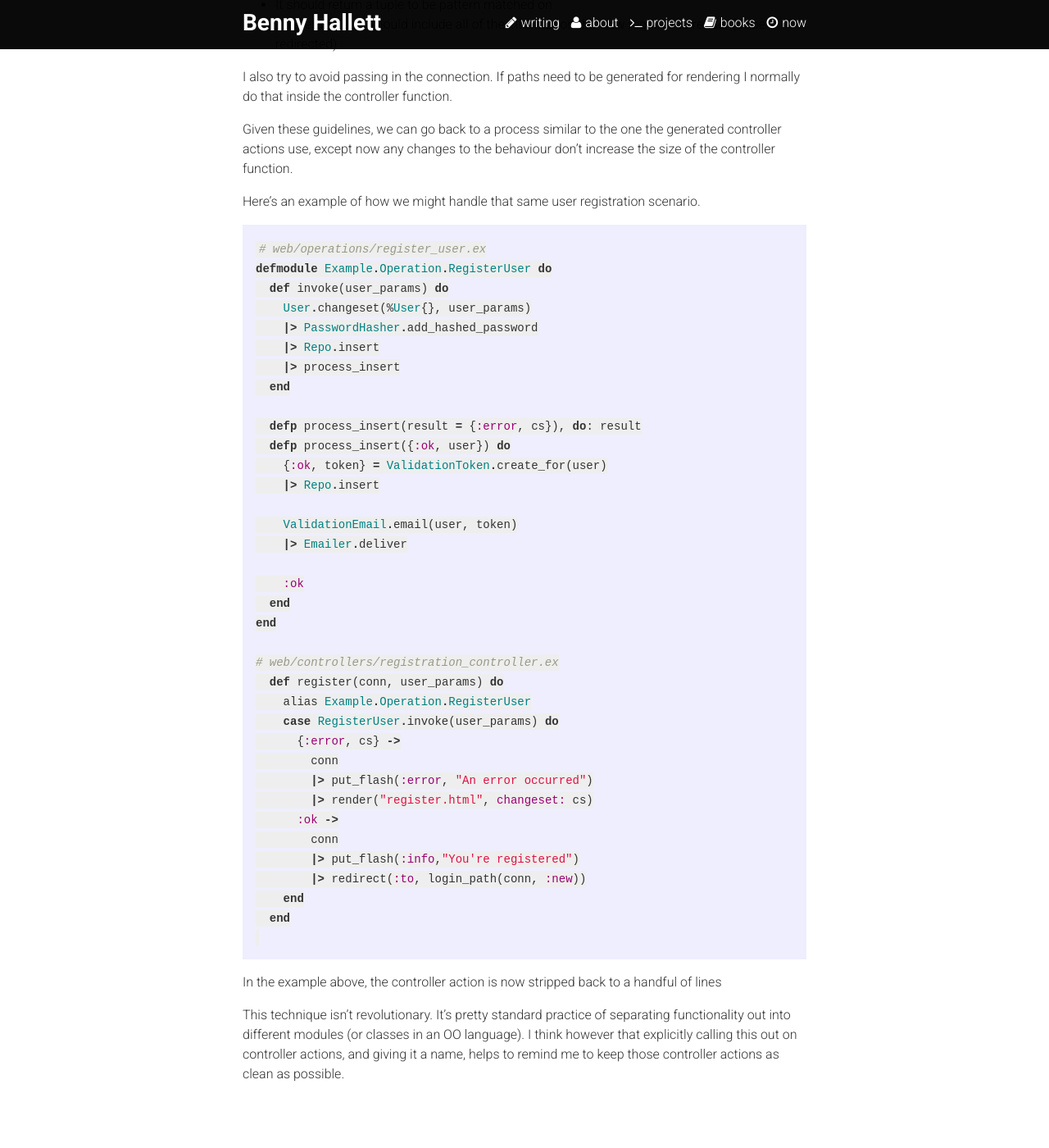
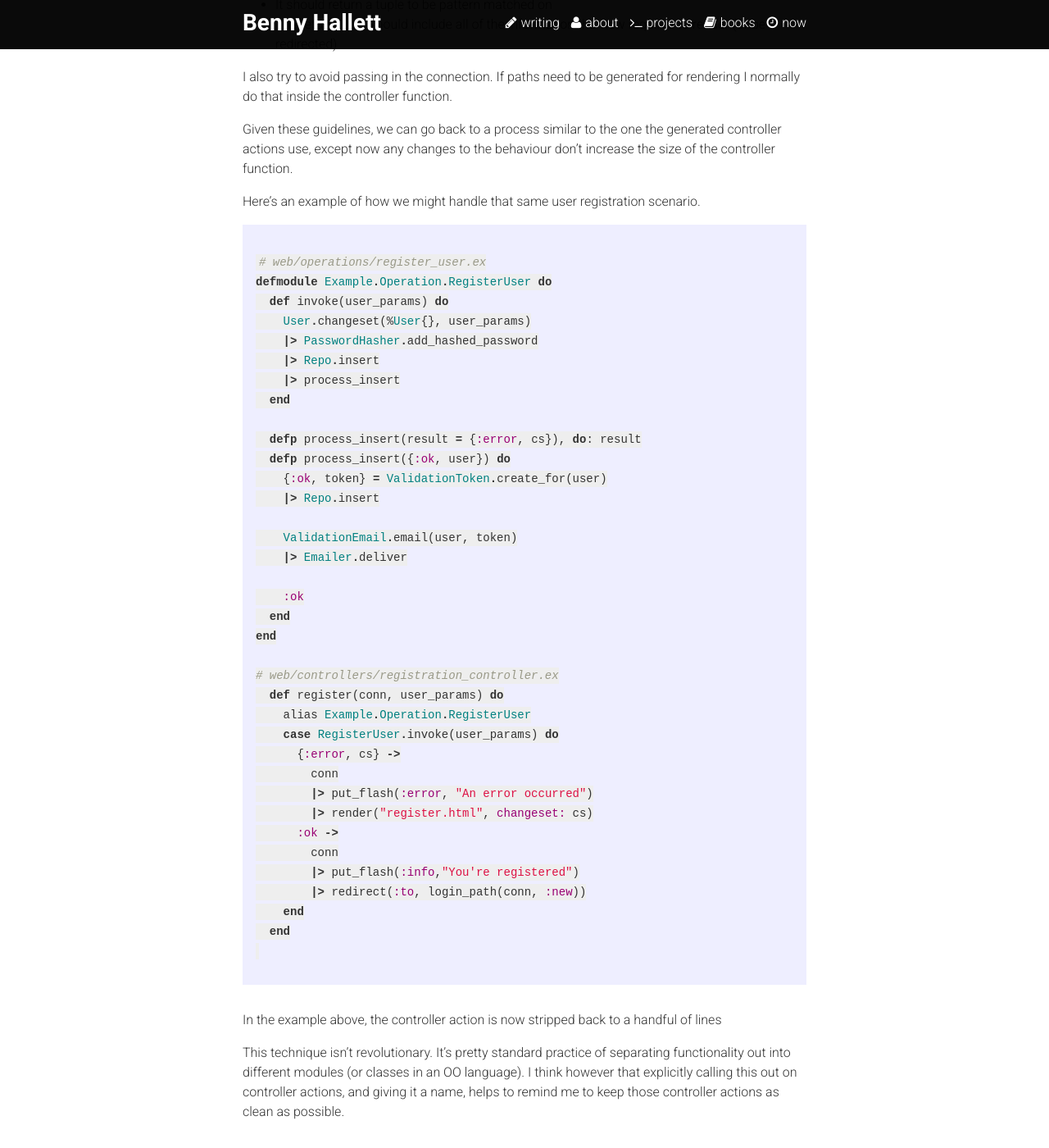
Before and after one commit to BennyHallett/bennyhallett.github.io, a Jekyll site: the page built from _posts/2016-05-12-keeping-phoenix-controllers-clean.markdown, in a window 1280 px wide and 1400 px high, scrolled down 1151 px. Shown: the whole window at 82% size. Built offline with Jekyll 4.4.1, drawn with Linux system fonts in a browser that asks for light colours; before the commit the page ends 2505 px from its top, so only the background shows below that.

Commit message:
Fixed code rendering

```diff
--- /dev/null
+++ b/_sass/_code.scss
@@ -0,0 +1,10 @@
+.highlighter-rouge {
+    width: 100%;
+    disply: block;
+    overflow-x: scroll;
+
+    .highlight {
+        width: 100%;
+        overflow: overlay;
+    }
+}
--- a/css/main.scss
+++ b/css/main.scss
@@ -11,5 +11,6 @@
         "header",
         "posts",
         "books",
+        "code",
         "syntax-highlighting"
 ;
```
